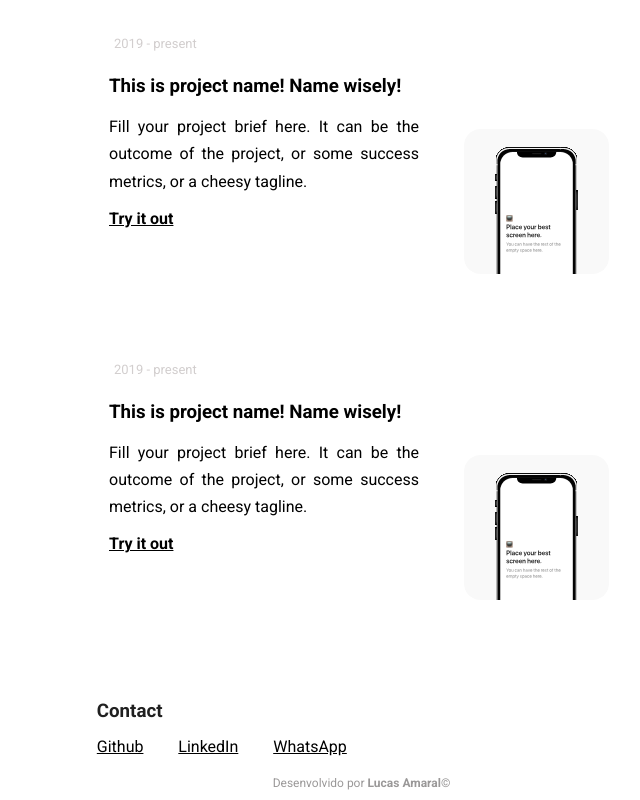
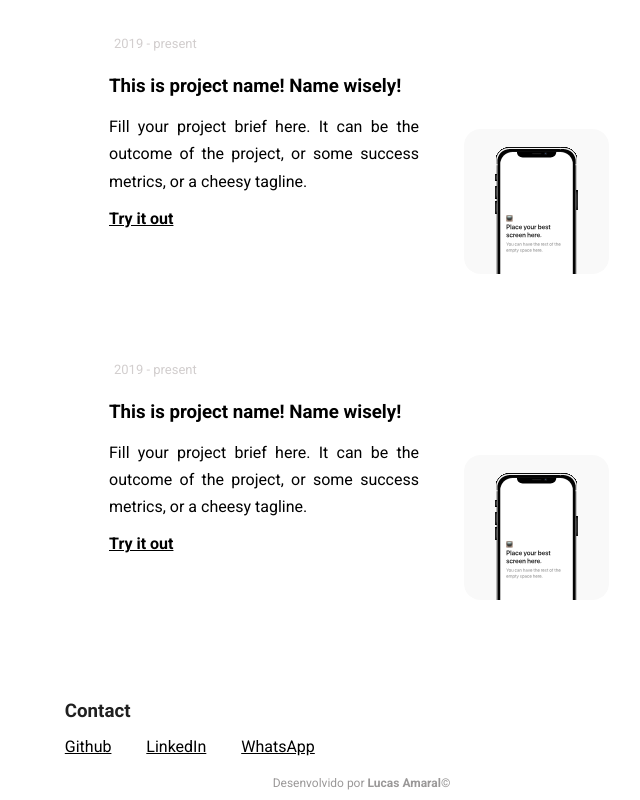
Before and after one commit to lucasamaraloliveira/portifolio, a React (Vite) app: page / in a window 1280 px wide. Shown: the part 981-1781 px from the top of the page, without its empty margins (281-921 px from the left). Built offline with nearby package versions, Linux system fonts and the light colour scheme.

Commit message:
fix: bug fixed

```diff
--- a/src/components/layout/Footer/Footer.css
+++ b/src/components/layout/Footer/Footer.css
@@ -4,7 +4,7 @@
   display: flex;
   flex-direction: column;
   justify-content: center;
-  padding: 10px 62rem;
+  padding: 10px 56.3rem;
   margin-left: 5px;
 }
 
@@ -59,7 +59,7 @@ footer {
 
 @media (max-width: 1280px) {
   .footer-color {
-    padding: 10px 23.3rem;
+    padding: 10px 21.3rem;
   }
 
   .social-media ul {
```
